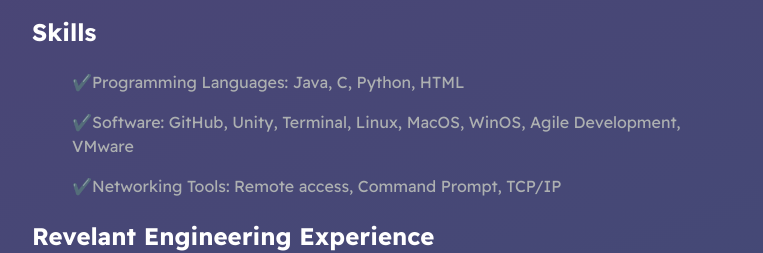
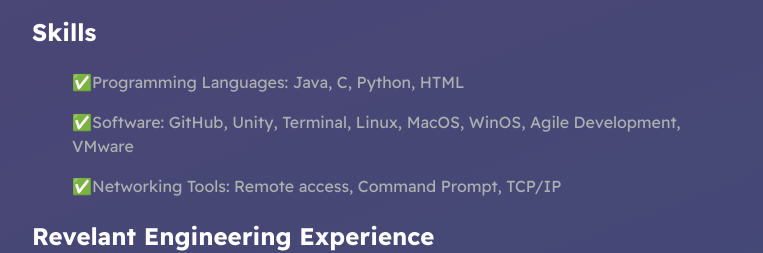
Before and after one commit to io-benjamin/Website, a plain HTML site: page index.html in a window 1280 px wide. Shown: the part 365-618 px from the top of the page, without its empty margins (258-1021 px from the left). Drawn offline with Linux system fonts and the light colour scheme.

Commit message:
Update index.html

```diff
--- a/index.html
+++ b/index.html
@@ -34,9 +34,9 @@
         <section class="Section--page">
             <h2>Skills</h2>
             <ul id="Skils--list">
-                <p>✔️Programming Languages: Java, C, Python, HTML</p>
-                <p>✔️Software: GitHub, Unity, Terminal, Linux, MacOS, WinOS, Agile Development, VMware</p>
-                <p>✔️Networking Tools: Remote access, Command Prompt, TCP/IP</p>
+                <p>✅Programming Languages: Java, C, Python, HTML</p>
+                <p>✅Software: GitHub, Unity, Terminal, Linux, MacOS, WinOS, Agile Development, VMware</p>
+                <p>✅Networking Tools: Remote access, Command Prompt, TCP/IP</p>
             </ul>
         </section>
 
```
